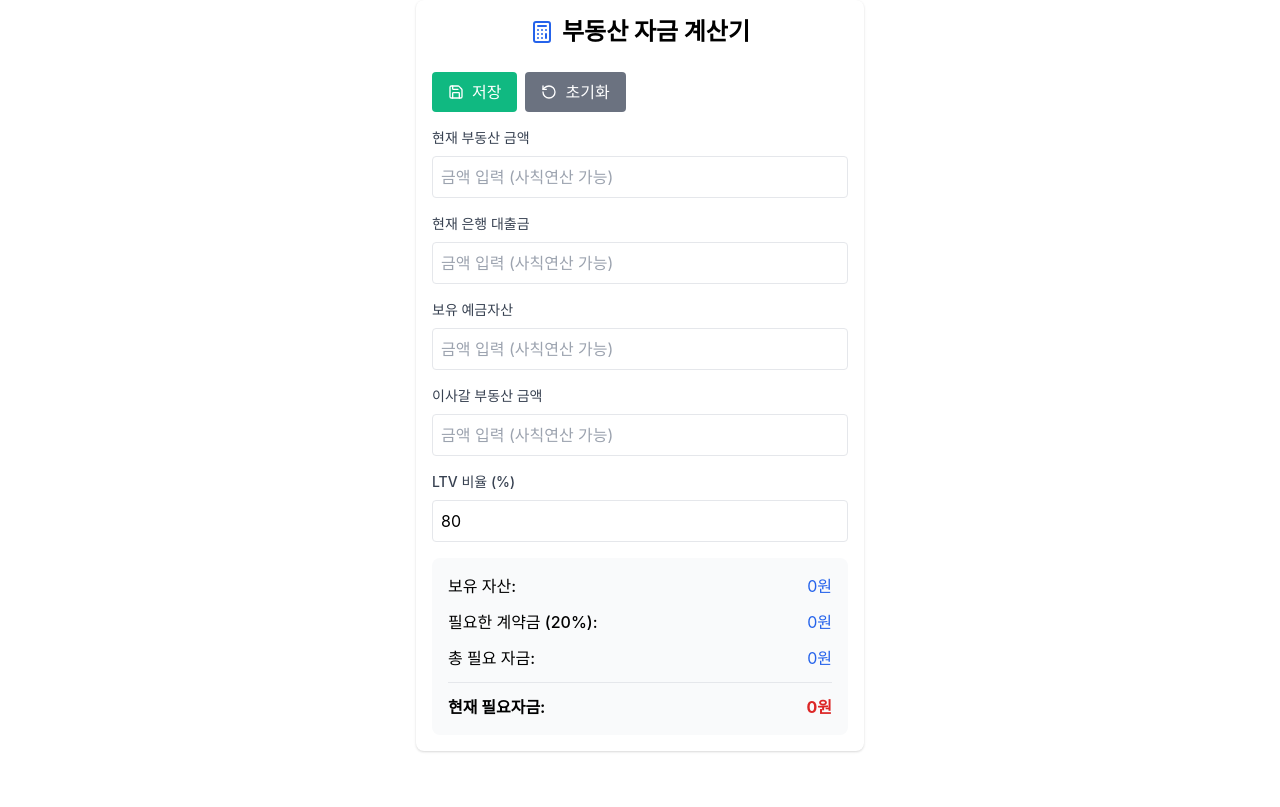
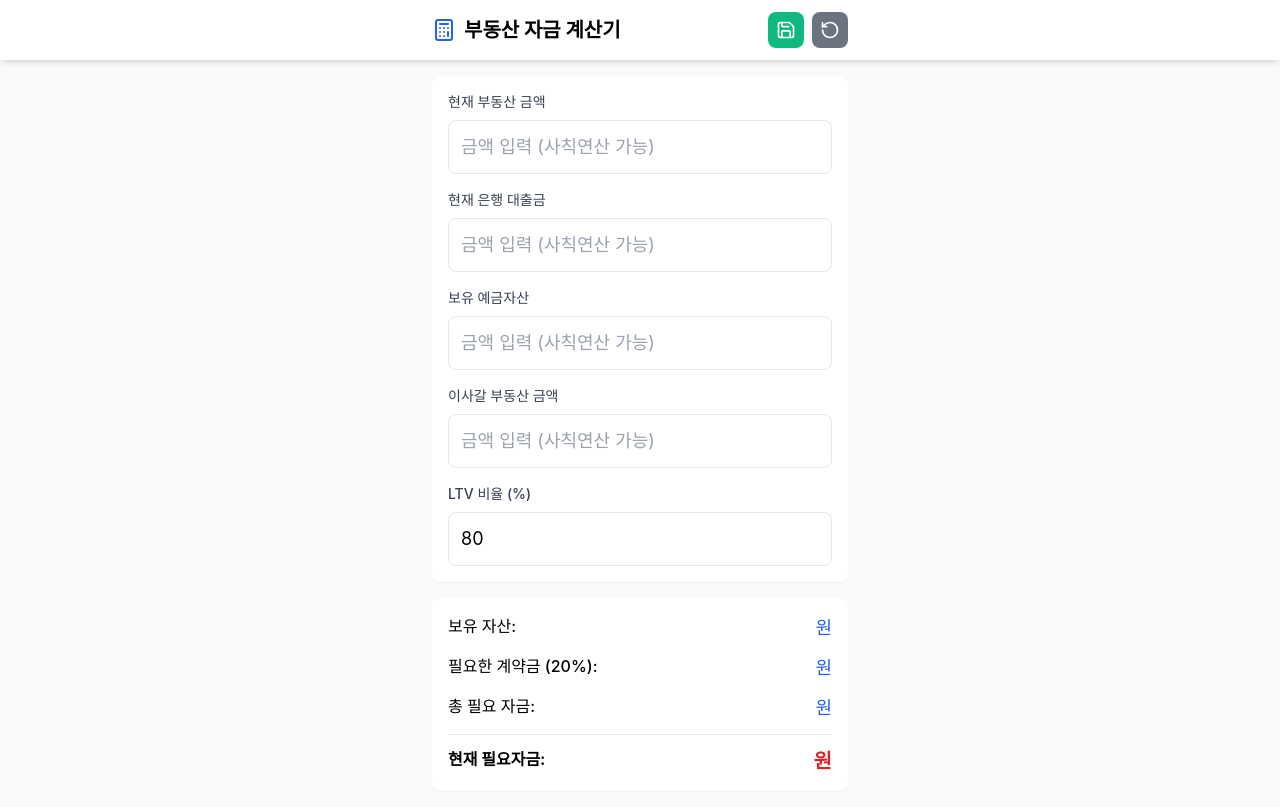
Before and after one commit to RyuSeHyeon/real-estate-calculator, a React (Create React App) app: page / in a window 1280 px wide. Built offline with nearby package versions, Linux system fonts and the light colour scheme.

Commit message:
Fix display issues and persistence

```diff
--- a/src/App.js
+++ b/src/App.js
@@ -2,8 +2,15 @@ import { useState, useEffect } from 'react';
 import { Calculator, Save, RotateCcw } from 'lucide-react';
 
 const EnhancedRealEstateCalculator = () => {
-  // values 초기화할 때 저장된 값 불러오기
+    // 숫자 포맷팅 함수를 먼저 정의
+    const formatNumber = (num) => {
+        if (!num) return '';
+        return new Intl.NumberFormat('ko-KR').format(num);
+    };
+
+    // values 초기화
     const [values, setValues] = useState(() => {
+        try {
             const savedValues = localStorage.getItem('realEstateCalcValues');
             return savedValues ? JSON.parse(savedValues) : {
                 currentProperty: '',
@@ -11,6 +18,39 @@ const EnhancedRealEstateCalculator = () => {
                 savings: '',
                 newProperty: '',
                 ltvRatio: 80,
+            };
+        } catch (error) {
+            return {
+                currentProperty: '',
+                bankLoan: '',
+                savings: '',
+                newProperty: '',
+                ltvRatio: 80,
+            };
+        }
+    });
+
+    // displayValues 초기화
+    const [displayValues, setDisplayValues] = useState(() => {
+        try {
+            const savedValues = localStorage.getItem('realEstateCalcValues');
+            if (savedValues) {
+                const parsed = JSON.parse(savedValues);
+                return {
+                    currentProperty: parsed.currentProperty ? formatNumber(parsed.currentProperty) : '',
+                    bankLoan: parsed.bankLoan ? formatNumber(parsed.bankLoan) : '',
+                    savings: parsed.savings ? formatNumber(parsed.savings) : '',
+                    newProperty: parsed.newProperty ? formatNumber(parsed.newProperty) : '',
+                };
+            }
+        } catch (error) {
+            // 에러 발생 시 빈 값으로 초기화
+        }
+        return {
+            currentProperty: '',
+            bankLoan: '',
+            savings: '',
+            newProperty: '',
         };
     });
 
@@ -21,42 +61,13 @@ const EnhancedRealEstateCalculator = () => {
         finalRequired: 0,
     });
 
-    // displayValues도 저장된 값으로 초기화
-    const [displayValues, setDisplayValues] = useState(() => {
-        const savedValues = localStorage.getItem('realEstateCalcValues');
-        if (savedValues) {
-            const parsed = JSON.parse(savedValues);
-            return {
-                currentProperty: parsed.currentProperty ? formatNumber(parsed.currentProperty) : '',
-                bankLoan: parsed.bankLoan ? formatNumber(parsed.bankLoan) : '',
-                savings: parsed.savings ? formatNumber(parsed.savings) : '',
-                newProperty: parsed.newProperty ? formatNumber(parsed.newProperty) : '',
-            };
-        }
-        return {
-            currentProperty: '',
-            bankLoan: '',
-            savings: '',
-            newProperty: '',
-        };
-    });
-
-
-  // 숫자 포맷팅 (천 단위 구분)
-  const formatNumber = (num) => {
-    return new Intl.NumberFormat('ko-KR').format(num);
-  };
-
-  // 문자열 수식 계산 함수 개선
+    // 문자열 수식 계산
     const evaluateExpression = (expr) => {
         try {
-          // 콤마 제거 및 공백 제거
             const cleanExpr = expr.replace(/,/g, '').replace(/\s/g, '');
-          // 기본적인 유효성 검사
             if (!/^[0-9+\-*/().]+$/.test(cleanExpr)) {
                 return NaN;
             }
-          // eval 대신 Function 사용하여 보안 강화
             const result = new Function(`return ${cleanExpr}`)();
             return isFinite(result) ? result : NaN;
         } catch (error) {
@@ -64,7 +75,7 @@ const EnhancedRealEstateCalculator = () => {
         }
     };
 
-  // 입력값 처리 함수 수정
+    // 입력값 처리
     const handleInputChange = (name, value) => {
         setDisplayValues(prev => ({
             ...prev,
@@ -76,7 +87,6 @@ const EnhancedRealEstateCalculator = () => {
             try {
                 const result = evaluateExpression(value);
                 if (!isNaN(result)) {
-                  const formattedResult = formatNumber(result);
                     setValues(prev => ({
                         ...prev,
                         [name]: result,
@@ -89,10 +99,6 @@ const EnhancedRealEstateCalculator = () => {
             // 숫자만 있는 경우 콤마 처리
             const numericValue = value.replace(/,/g, '');
             if (!isNaN(numericValue) && numericValue !== '') {
-              setDisplayValues(prev => ({
-                  ...prev,
-                  [name]: formatNumber(numericValue),
-              }));
                 setValues(prev => ({
                     ...prev,
                     [name]: Number(numericValue),
@@ -101,7 +107,7 @@ const EnhancedRealEstateCalculator = () => {
         }
     };
 
-  // 키 입력 처리 함수 수정
+    // 키 입력 처리
     const handleKeyDown = (e, name) => {
         if (e.key === 'Enter' || e.key === '=') {
             e.preventDefault();
@@ -122,14 +128,13 @@ const EnhancedRealEstateCalculator = () => {
         }
     };
 
-
     // 결과 계산
     useEffect(() => {
         const numValues = {
-      currentProperty: Number(String(values.currentProperty).replace(/,/g, '')),
-      bankLoan: Number(String(values.bankLoan).replace(/,/g, '')),
-      savings: Number(String(values.savings).replace(/,/g, '')),
-      newProperty: Number(String(values.newProperty).replace(/,/g, '')),
+            currentProperty: Number(String(values.currentProperty).toString().replace(/,/g, '')),
+            bankLoan: Number(String(values.bankLoan).toString().replace(/,/g, '')),
+            savings: Number(String(values.savings).toString().replace(/,/g, '')),
+            newProperty: Number(String(values.newProperty).toString().replace(/,/g, '')),
         };
 
         const currentAssets = numValues.currentProperty - numValues.bankLoan;
@@ -145,16 +150,17 @@ const EnhancedRealEstateCalculator = () => {
         });
     }, [values]);
 
-    // 저장 함수 수정
+    // 데이터 저장
     const saveData = () => {
         localStorage.setItem('realEstateCalcValues', JSON.stringify(values));
-
-        // 저장 알림
+        // 저장 알림 표시
         const notification = document.getElementById('notification');
+        if (notification) {
             notification.classList.remove('hidden');
             setTimeout(() => {
                 notification.classList.add('hidden');
             }, 2000);
+        }
     };
 
     // 데이터 초기화
@@ -177,41 +183,57 @@ const EnhancedRealEstateCalculator = () => {
     };
 
     return (
-    <div className="max-w-md mx-auto p-4 bg-white rounded-lg shadow">
-      <div className="flex items-center justify-center mb-6">
-        <Calculator className="w-6 h-6 mr-2 text-blue-600" />
-        <h1 className="text-2xl font-bold text-center">부동산 자금 계산기</h1>
+        <div className="min-h-screen bg-gray-50">
+            {/* 알림 메시지 */}
+            <div
+                id="notification"
+                className="hidden fixed top-4 left-1/2 transform -translate-x-1/2 bg-green-500 text-white px-6 py-3 rounded-lg shadow-lg z-50"
+            >
+                저장되었습니다!
             </div>
 
-      <div className="flex gap-2 mb-4">
+            {/* 헤더 */}
+            <div className="sticky top-0 bg-white shadow-md z-10">
+                <div className="max-w-md mx-auto px-4 py-3">
+                    <div className="flex items-center justify-between">
+                        <div className="flex items-center">
+                            <Calculator className="w-6 h-6 mr-2 text-blue-600" />
+                            <h1 className="text-xl font-bold">부동산 자금 계산기</h1>
+                        </div>
+                        <div className="flex gap-2">
                             <button
                                 onClick={saveData}
-          className="flex items-center px-4 py-2 bg-green-500 text-white rounded hover:bg-green-600"
+                                className="p-2 bg-green-500 text-white rounded-lg hover:bg-green-600"
                             >
-          <Save className="w-4 h-4 mr-2" />
-          저장
+                                <Save className="w-5 h-5" />
                             </button>
                             <button
                                 onClick={resetData}
-          className="flex items-center px-4 py-2 bg-gray-500 text-white rounded hover:bg-gray-600"
+                                className="p-2 bg-gray-500 text-white rounded-lg hover:bg-gray-600"
                             >
-          <RotateCcw className="w-4 h-4 mr-2" />
-          초기화
+                                <RotateCcw className="w-5 h-5" />
                             </button>
                         </div>
+                    </div>
+                </div>
+            </div>
 
+            {/* 메인 컨텐츠 */}
+            <div className="max-w-md mx-auto p-4">
                 <div className="space-y-4">
+                    {/* 입력 필드들 */}
+                    <div className="bg-white p-4 rounded-lg shadow-sm space-y-4">
                         <div className="space-y-2">
                             <label className="block text-sm font-medium text-gray-700">
                                 현재 부동산 금액
                             </label>
                             <input
                                 type="text"
-            inputMode="text"  // 일반 키보드로 변경하여 사칙연산 기호 입력 가능
+                                inputMode="text"
                                 value={displayValues.currentProperty}
                                 onChange={(e) => handleInputChange('currentProperty', e.target.value)}
                                 onKeyDown={(e) => handleKeyDown(e, 'currentProperty')}
-            className="w-full p-2 border rounded focus:ring-2 focus:ring-blue-500"
+                                className="w-full p-3 border rounded-lg focus:ring-2 focus:ring-blue-500 text-lg"
                                 placeholder="금액 입력 (사칙연산 가능)"
                             />
                         </div>
@@ -222,11 +244,11 @@ const EnhancedRealEstateCalculator = () => {
                             </label>
                             <input
                                 type="text"
-            inputMode="text"  // 일반 키보드로 변경하여 사칙연산 기호 입력 가능
+                                inputMode="text"
                                 value={displayValues.bankLoan}
                                 onChange={(e) => handleInputChange('bankLoan', e.target.value)}
                                 onKeyDown={(e) => handleKeyDown(e, 'bankLoan')}
-            className="w-full p-2 border rounded focus:ring-2 focus:ring-blue-500"
+                                className="w-full p-3 border rounded-lg focus:ring-2 focus:ring-blue-500 text-lg"
                                 placeholder="금액 입력 (사칙연산 가능)"
                             />
                         </div>
@@ -237,11 +259,11 @@ const EnhancedRealEstateCalculator = () => {
                             </label>
                             <input
                                 type="text"
-            inputMode="text"  // 일반 키보드로 변경하여 사칙연산 기호 입력 가능
+                                inputMode="text"
                                 value={displayValues.savings}
                                 onChange={(e) => handleInputChange('savings', e.target.value)}
                                 onKeyDown={(e) => handleKeyDown(e, 'savings')}
-            className="w-full p-2 border rounded focus:ring-2 focus:ring-blue-500"
+                                className="w-full p-3 border rounded-lg focus:ring-2 focus:ring-blue-500 text-lg"
                                 placeholder="금액 입력 (사칙연산 가능)"
                             />
                         </div>
@@ -252,11 +274,11 @@ const EnhancedRealEstateCalculator = () => {
                             </label>
                             <input
                                 type="text"
-            inputMode="text"  // 일반 키보드로 변경하여 사칙연산 기호 입력 가능
+                                inputMode="text"
                                 value={displayValues.newProperty}
                                 onChange={(e) => handleInputChange('newProperty', e.target.value)}
                                 onKeyDown={(e) => handleKeyDown(e, 'newProperty')}
-            className="w-full p-2 border rounded focus:ring-2 focus:ring-blue-500"
+                                className="w-full p-3 border rounded-lg focus:ring-2 focus:ring-blue-500 text-lg"
                                 placeholder="금액 입력 (사칙연산 가능)"
                             />
                         </div>
@@ -267,22 +289,25 @@ const EnhancedRealEstateCalculator = () => {
                             </label>
                             <input
                                 type="number"
+                                inputMode="decimal"
                                 value={values.ltvRatio}
                                 onChange={(e) => setValues(prev => ({
                                     ...prev,
                                     ltvRatio: Number(e.target.value)
                                 }))}
-            className="w-full p-2 border rounded focus:ring-2 focus:ring-blue-500"
+                                className="w-full p-3 border rounded-lg focus:ring-2 focus:ring-blue-500 text-lg"
                                 placeholder="LTV 비율 입력"
                                 min="0"
                                 max="100"
                             />
                         </div>
+                    </div>
 
-        <div className="mt-6 p-4 bg-gray-50 rounded-lg space-y-3">
+                    {/* 결과 표시 */}
+                    <div className="bg-white p-4 rounded-lg shadow-sm space-y-3">
                         <div className="flex justify-between">
                             <span className="font-medium">보유 자산:</span>
-            <span className="text-blue-600">
+                            <span className="text-blue-600 text-lg">
                                 {formatNumber(results.currentAssets)}원
                             </span>
                         </div>
@@ -291,23 +316,24 @@ const EnhancedRealEstateCalculator = () => {
                             <span className="font-medium">
                                 필요한 계약금 ({100 - values.ltvRatio}%):
                             </span>
-            <span className="text-blue-600">
+                            <span className="text-blue-600 text-lg">
                                 {formatNumber(results.requiredDownPayment)}원
                             </span>
                         </div>
 
                         <div className="flex justify-between">
                             <span className="font-medium">총 필요 자금:</span>
-            <span className="text-blue-600">
+                            <span className="text-blue-600 text-lg">
                                 {formatNumber(results.totalRequired)}원
                             </span>
                         </div>
 
                         <div className="flex justify-between border-t pt-3">
                             <span className="font-bold">현재 필요자금:</span>
-            <span className="font-bold text-red-600">
+                            <span className="font-bold text-red-600 text-xl">
                                 {formatNumber(results.finalRequired)}원
                             </span>
+                        </div>
                     </div>
                 </div>
             </div>
```
Lines whose indentation alone changed are shown as unchanged.
